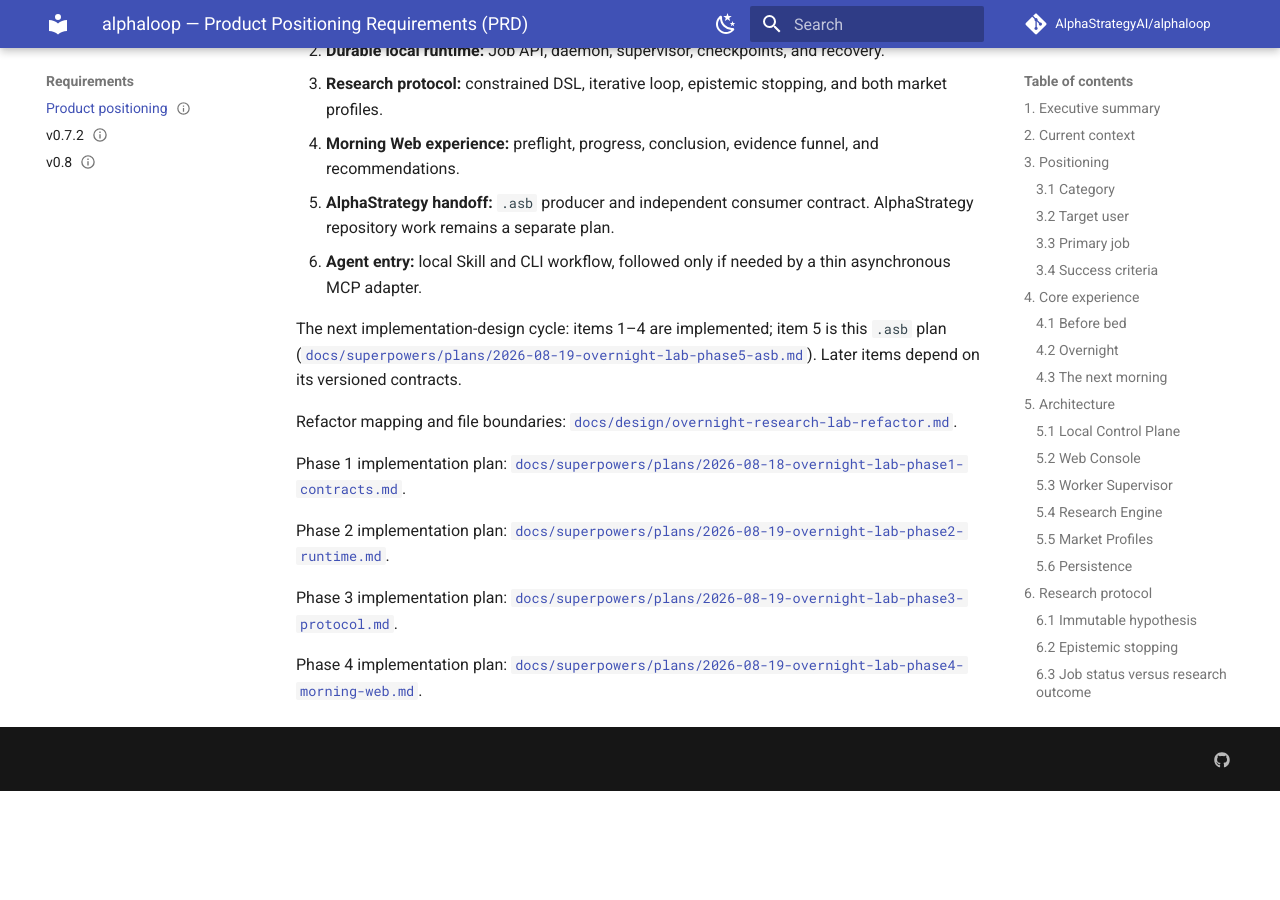
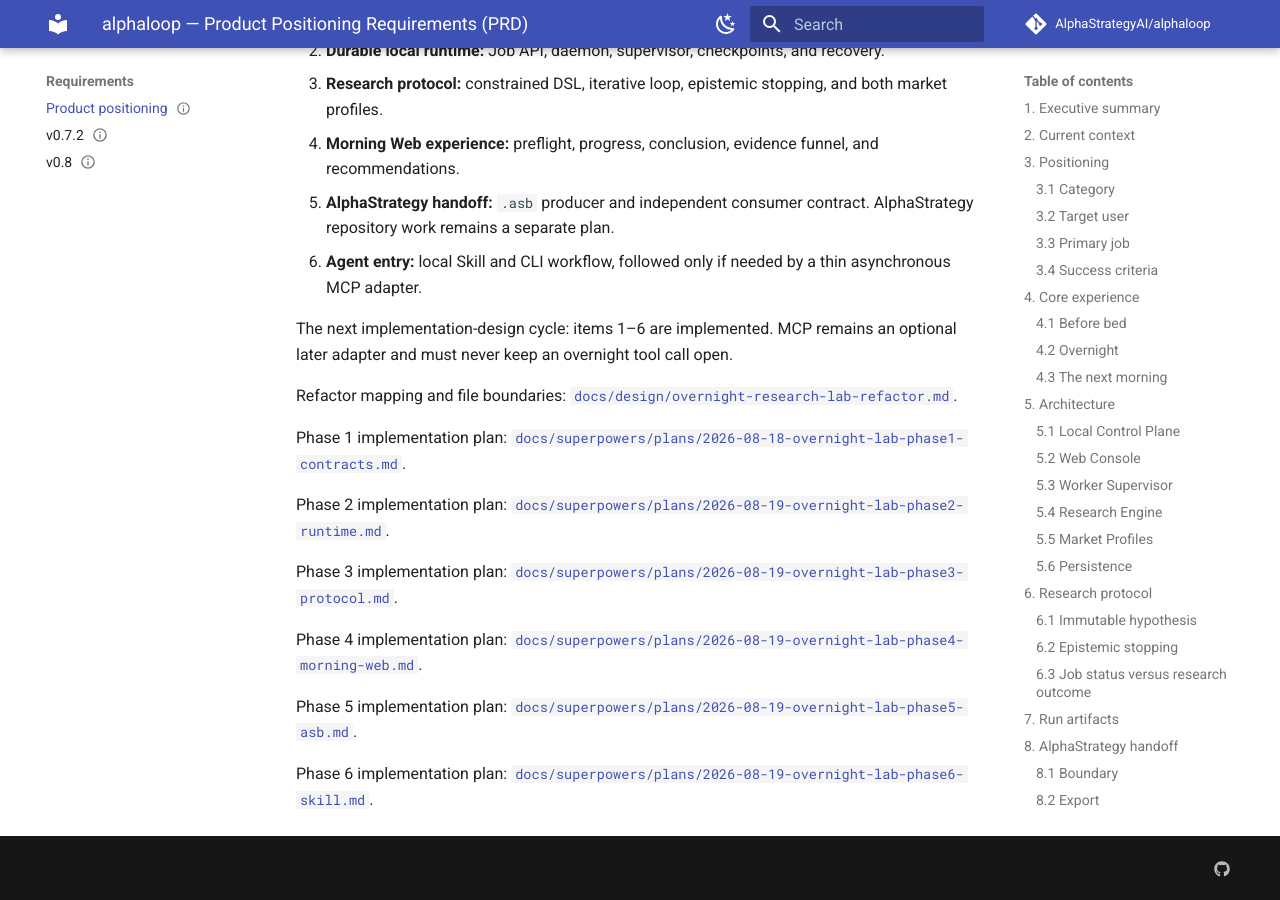
Before and after one commit to AlphaStrategyAI/alphaloop, an MkDocs documentation site: the page built from docs/requirements/product-positioning-requirements.md, in a window 1280 px wide and 900 px high, scrolled down 16274 px. Built offline with MkDocs 1.6.1 and Material for MkDocs 9.7.7, drawn with Linux system fonts in a browser that asks for light colours; comment, search, counter and statistics services are not loaded; before the commit the page ends 17065 px from its top, so only the background shows below that.

Commit message:
docs: point Phase 6 Agent Skill at the implementation plan
Link the packaged overnight-lab skill and mark the six-item positioning
decomposition as implemented (MCP stays a later optional adapter).

Co-authored-by: PatrickFeng <AlphaStrategyAI@users.noreply.github.com>

```diff
--- a/docs/requirements/product-positioning-requirements.md
+++ b/docs/requirements/product-positioning-requirements.md
@@ -681,9 +681,8 @@ Implementation must proceed through separate specifications and plans:
 6. **Agent entry:** local Skill and CLI workflow, followed only if needed
    by a thin asynchronous MCP adapter.
 
-The next implementation-design cycle: items 1–4 are implemented; item 5
-is this `.asb` plan ([`docs/superpowers/plans/2026-08-19-overnight-lab-phase5-asb.md`](../superpowers/plans/2026-08-19-overnight-lab-phase5-asb.md)).
-Later items depend on its versioned contracts.
+The next implementation-design cycle: items 1–6 are implemented. MCP remains
+an optional later adapter and must never keep an overnight tool call open.
 
 Refactor mapping and file boundaries:
 [`docs/design/overnight-research-lab-refactor.md`](../design/overnight-research-lab-refactor.md).
@@ -699,3 +698,9 @@ Phase 3 implementation plan:
 
 Phase 4 implementation plan:
 [`docs/superpowers/plans/2026-08-19-overnight-lab-phase4-morning-web.md`](../superpowers/plans/2026-08-19-overnight-lab-phase4-morning-web.md).
+
+Phase 5 implementation plan:
+[`docs/superpowers/plans/2026-08-19-overnight-lab-phase5-asb.md`](../superpowers/plans/2026-08-19-overnight-lab-phase5-asb.md).
+
+Phase 6 implementation plan:
+[`docs/superpowers/plans/2026-08-19-overnight-lab-phase6-skill.md`](../superpowers/plans/2026-08-19-overnight-lab-phase6-skill.md).
```
Also changed, not shown: docs/design/overnight-research-lab-refactor.md (+3 -0 lines), docs/superpowers/plans/2026-08-19-overnight-lab-phase6-skill.md (+3 -3 lines).
